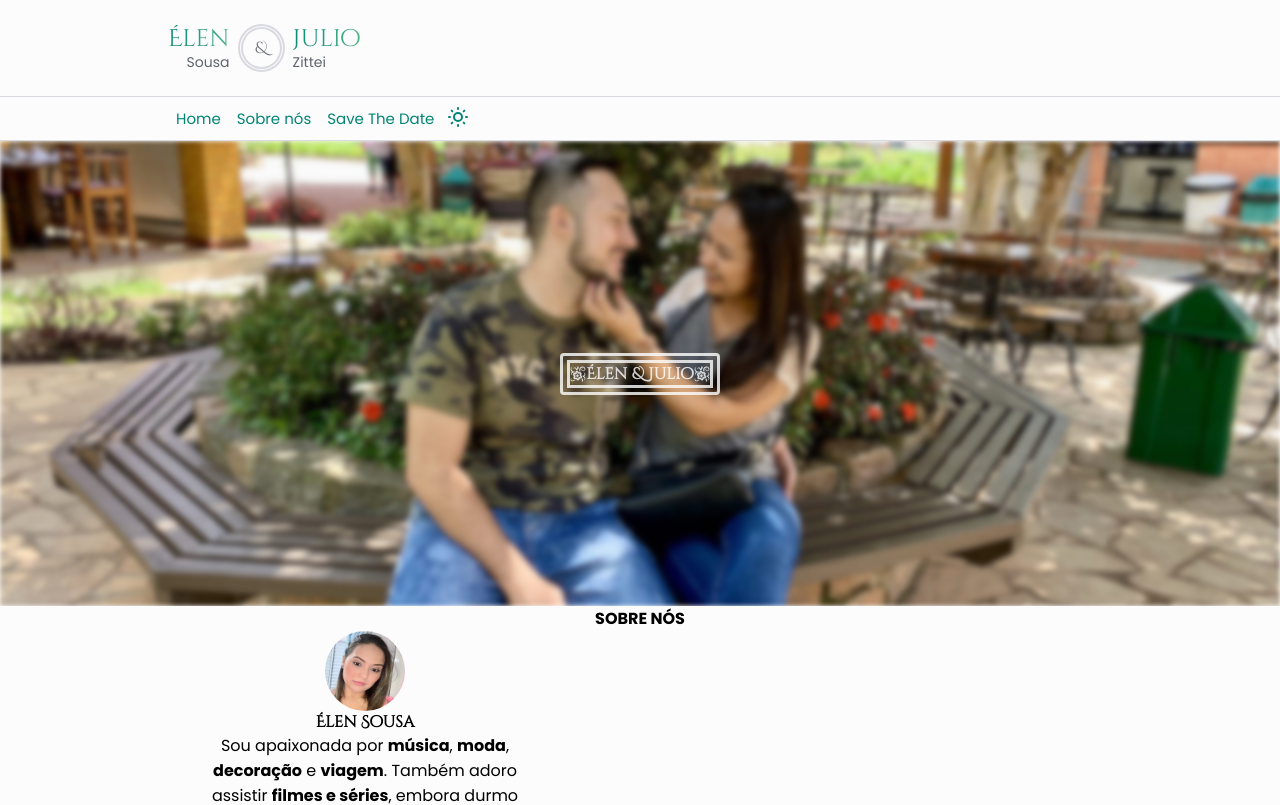
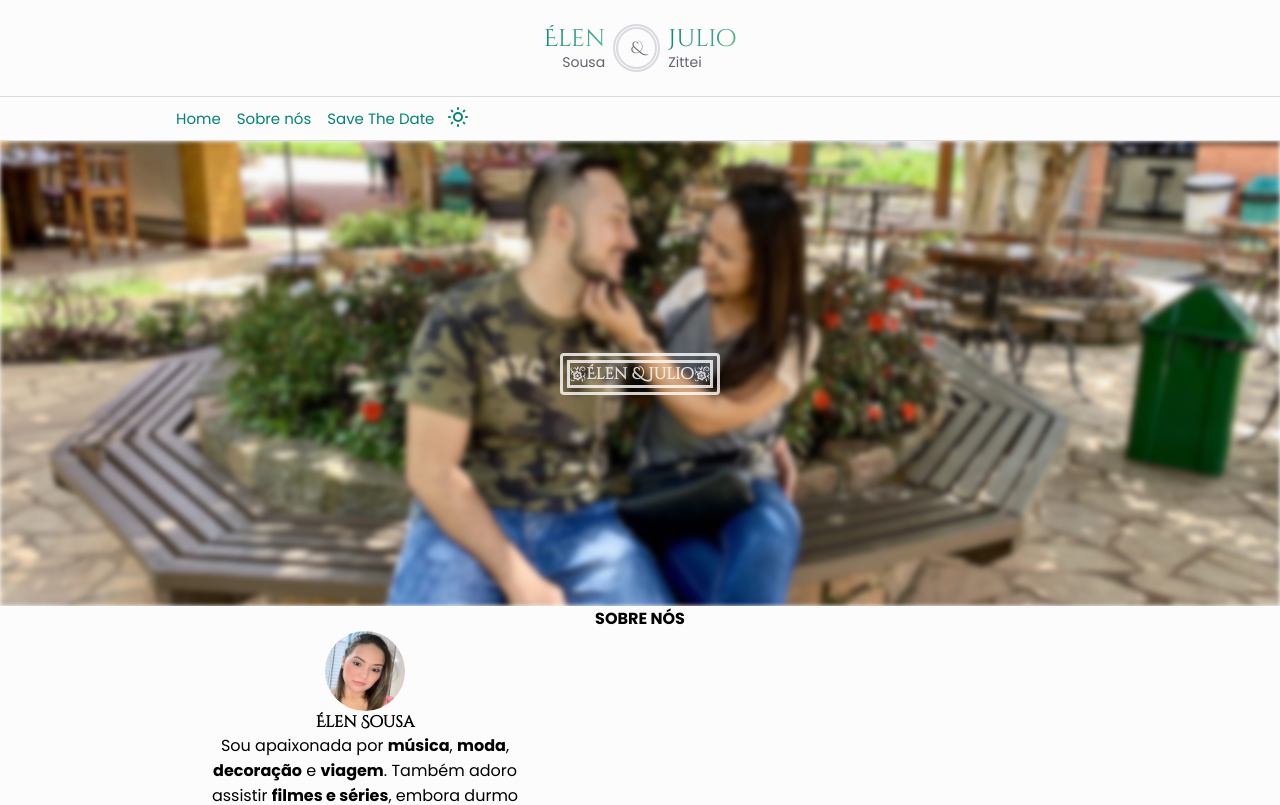
Before and after one commit to JulioZittei/our-wedding, a Next.js app: page / in a window 1280 px wide. Shown: the top 805 px of the page. Built offline with nearby package versions, Linux system fonts and the light colour scheme.

Commit message:
Refactor Header component

```diff
--- a/src/components/Header.tsx
+++ b/src/components/Header.tsx
@@ -9,7 +9,7 @@ const Container = styled('div', HeaderCss.Container);
 export function Header() {
   return (
     <Root>
-      <Container direction="row" alignItems="center" justifyContent="center">
+      <Container css={{ alignItems: 'center', justifyContent: 'center' }}>
         <Logo />
       </Container>
       <NavigationMenu />
```
